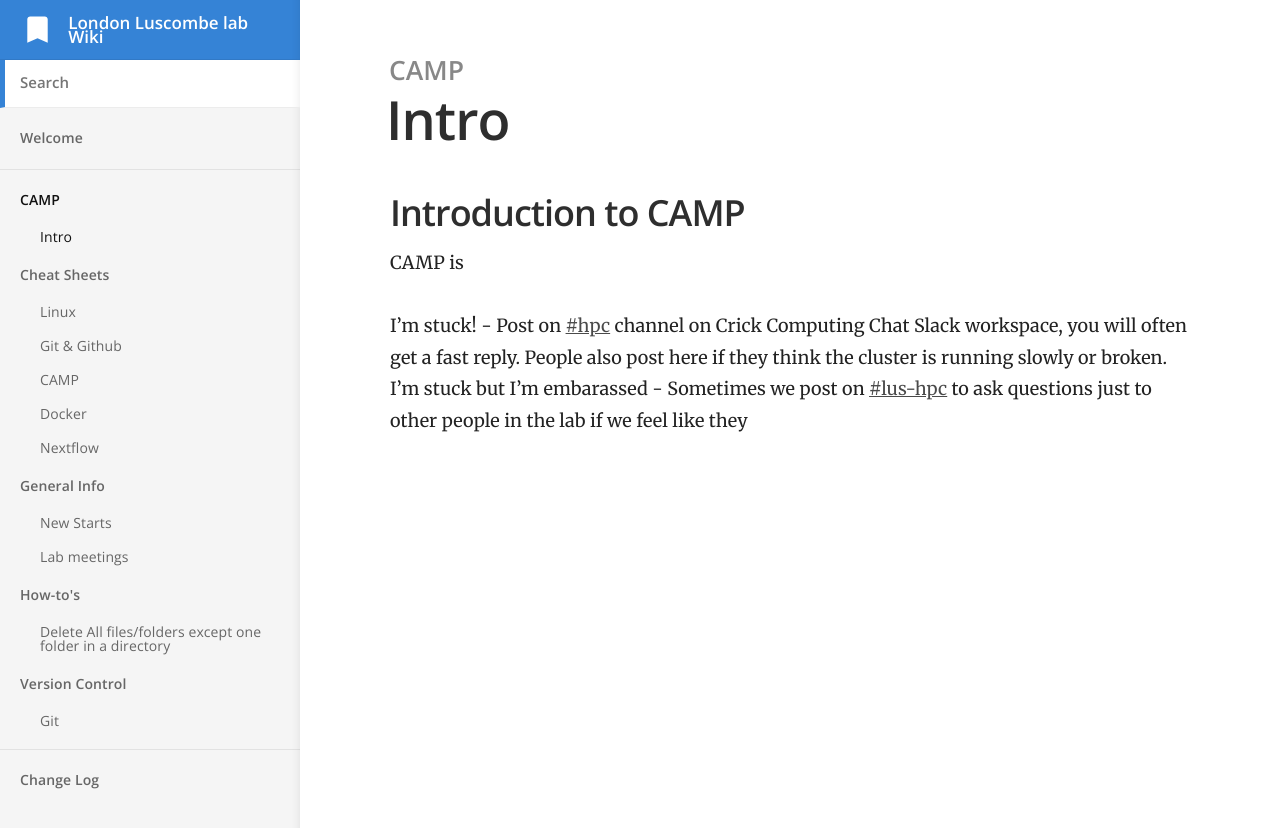
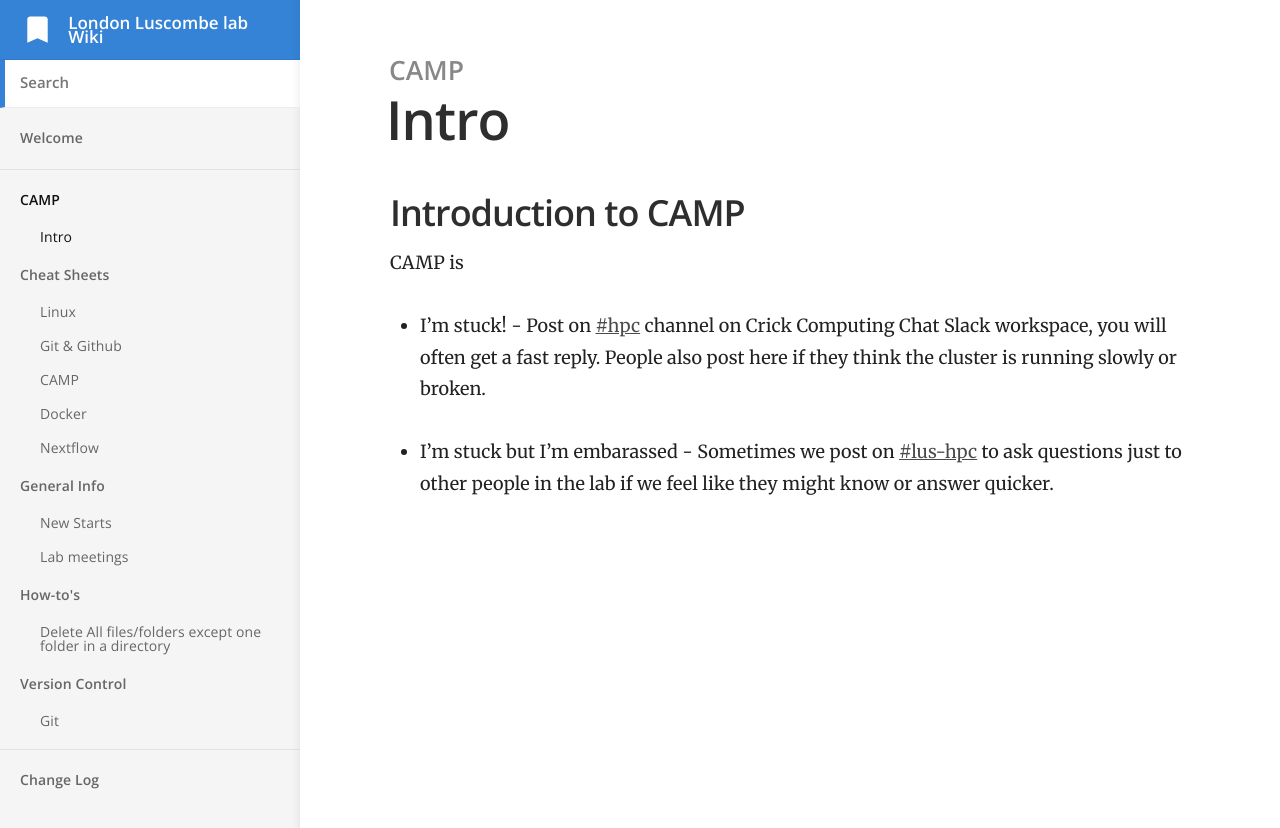
Before and after one commit to luslab/luslab.github.io, a Jekyll site: the page built from _docs/CAMP/intro.md, in a window 1280 px wide. Shown: the top 828 px of the page. Built offline with Jekyll 4.4.1, drawn with Linux system fonts in a browser that asks for light colours.

Commit message:
Update intro.md

```diff
--- a/_docs/CAMP/intro.md
+++ b/_docs/CAMP/intro.md
@@ -8,5 +8,6 @@ order: 4
 
 CAMP is
 
-I'm stuck! - Post on [#hpc](https://app.slack.com/client/T0H1NAC7M/C2Z0C6Y1L/details/top) channel on Crick Computing Chat Slack workspace, you will often get a fast reply. People also post here if they think the cluster is running slowly or broken.
-I'm stuck but I'm embarassed - Sometimes we post on [#lus-hpc](https://app.slack.com/client/T0H1NAC7M/G4HDXGVC3/details/top) to ask questions just to other people in the lab if we feel like they
+- I'm stuck! - Post on [#hpc](https://app.slack.com/client/T0H1NAC7M/C2Z0C6Y1L/details/top) channel on Crick Computing Chat Slack workspace, you will often get a fast reply. People also post here if they think the cluster is running slowly or broken.
+
+- I'm stuck but I'm embarassed - Sometimes we post on [#lus-hpc](https://app.slack.com/client/T0H1NAC7M/G4HDXGVC3/details/top) to ask questions just to other people in the lab if we feel like they might know or answer quicker.
```
